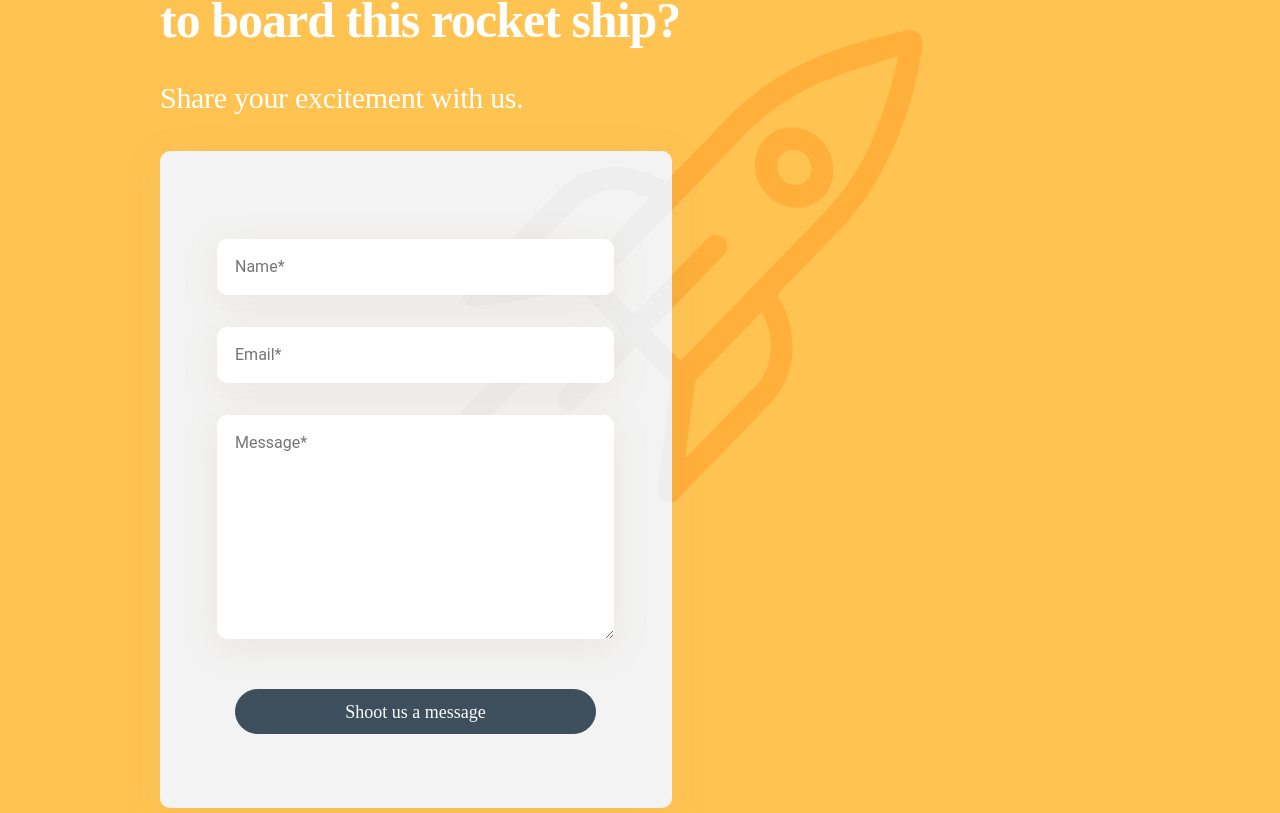
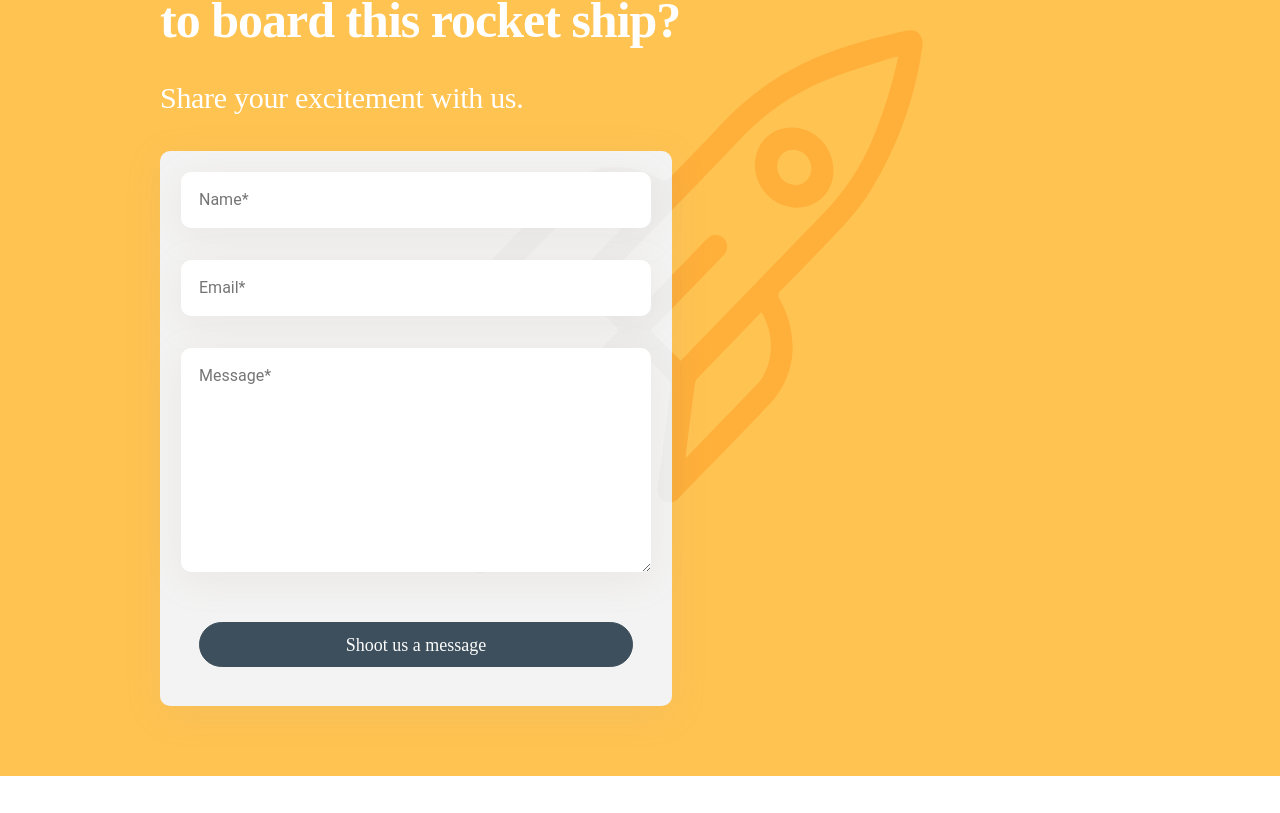
Before and after one commit to MrMerowind/startupz, a React (Create React App) app in the folder frontend/: page / in a window 1280 px wide. Shown: the part 4787-5600 px from the top of the page. Built offline with nearby package versions, Linux system fonts and the light colour scheme.

Commit message:
Fix font and padding for devices no one have

```diff
--- a/frontend/src/components/ContactForm.js
+++ b/frontend/src/components/ContactForm.js
@@ -6,10 +6,10 @@ export default function ContactForm() {
         backgroundColor: '#F3F3F3',
         borderRadius: '10px',
         boxShadow: '0px 8px 35px 0px rgba(187, 169, 142, 0.15)',
-        paddingLeft: '41px',
-        paddingRight: '42px',
-        paddingTop: '72px',
-        paddingBottom: '40px',
+        paddingLeft: '5px',
+        paddingRight: '5px',
+        paddingTop: '5px',
+        paddingBottom: '5px',
         maxWidth: '512px',
         display: 'flex',
         flexDirection: 'column'
--- a/frontend/src/stylesheet/App.scss
+++ b/frontend/src/stylesheet/App.scss
@@ -25,6 +25,12 @@ h1 {
   letter-spacing: -1.7px;
   margin-top: 25px;
   text-indent: 0;
+}
+
+@media screen and (max-width: 500px) {
+  h1 {
+    font-size: 65px;
+  }
 }
 
 h2 {
```
